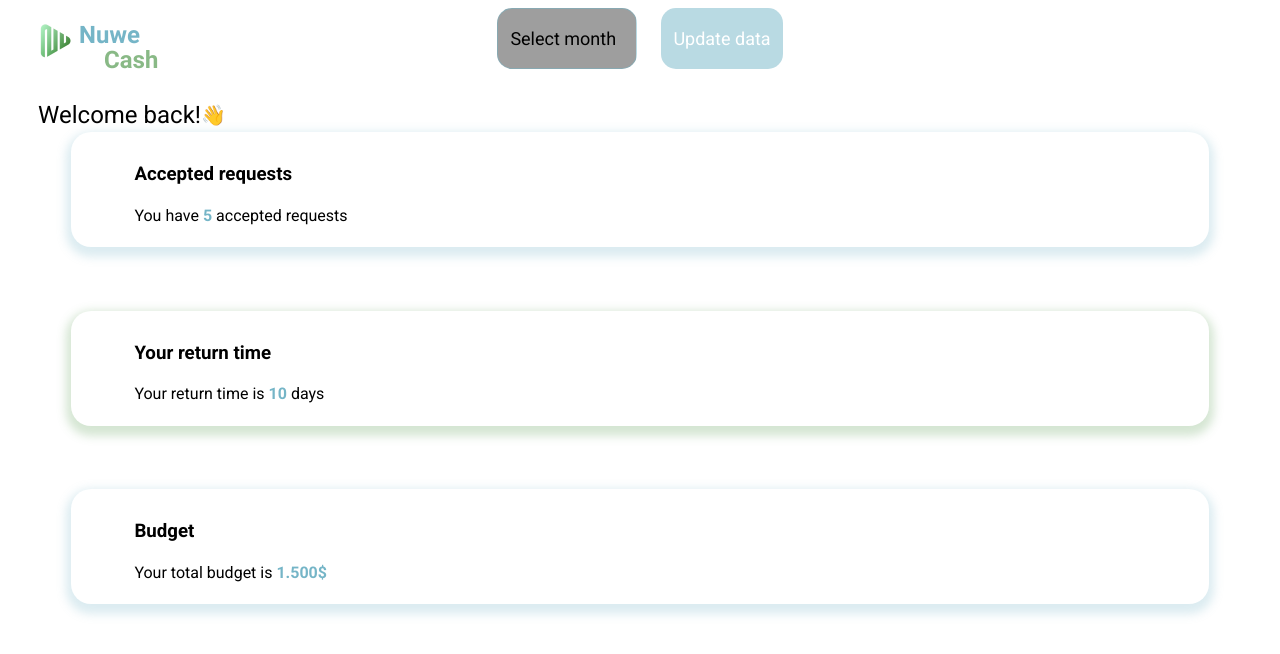
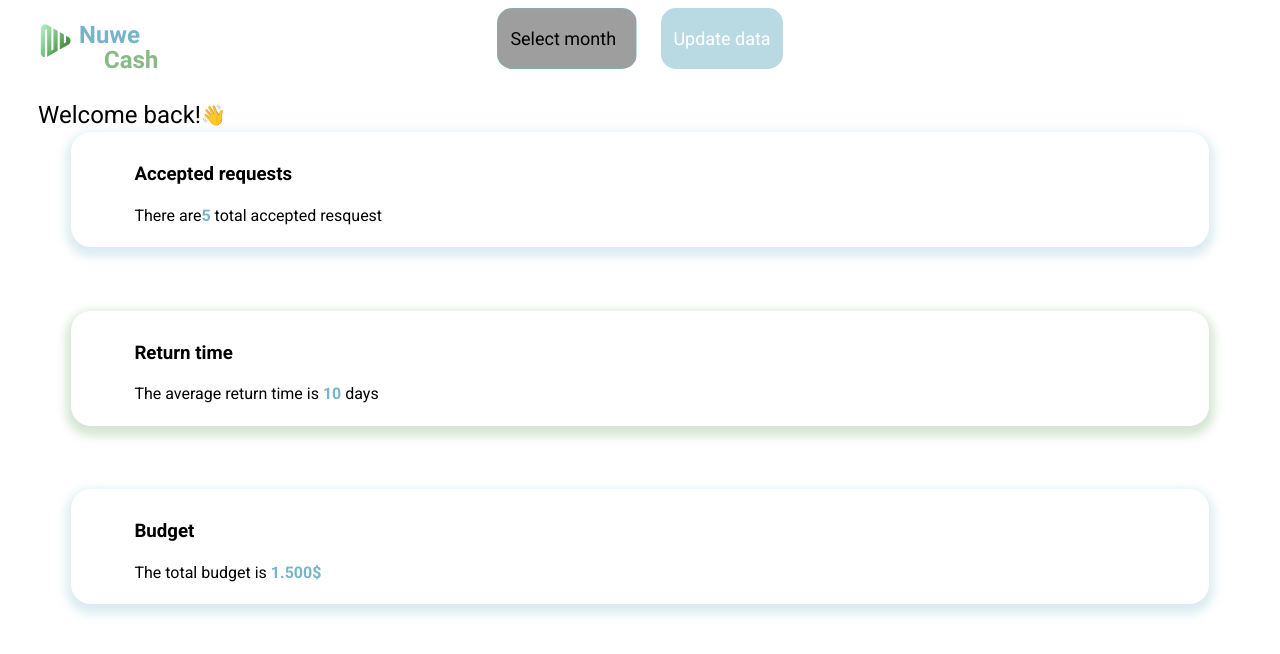
Before and after one commit to ferranjuanals/jump2digital-hackathon, a React (Create React App) app in the folder frontend/: page / in a window 1280 px wide. Shown: the top 654 px of the page. Built offline with nearby package versions, Linux system fonts and the light colour scheme; grey boxes are pictures that could not be loaded.

Commit message:
Fix month values text content

```diff
--- a/frontend/src/App.js
+++ b/frontend/src/App.js
@@ -8,7 +8,7 @@ function App() {
     <div className="App">
         <Header />
         <SelectUpdate />
-          <MonthValues />
+        <MonthValues />
     </div>
   );
 }
--- a/frontend/src/components/MonthValues/MonthValues.jsx
+++ b/frontend/src/components/MonthValues/MonthValues.jsx
@@ -6,15 +6,15 @@ function MonthValues() {
     <>
     <div className="monthvalues__card">
       <h3 className="monthvalues__title">Accepted requests</h3>
-      <p className="monthvalues__data">You have <span className="monthvalues__value">5</span> accepted requests</p>
+      <p className="monthvalues__data">There are<span className="monthvalues__value">5</span> total accepted resquest </p>
     </div>
     <div className="monthvalues__card monthvalues__card__green">
-      <h3 className="monthvalues__title">Your return time</h3>
-      <p className="monthvalues__data">Your return time is <span className="monthvalues__value">10</span> days</p>
+      <h3 className="monthvalues__title">Return time</h3>
+      <p className="monthvalues__data">The average return time is <span className="monthvalues__value">10</span> days</p>
     </div>
     <div className="monthvalues__card">
       <h3 className="monthvalues__title">Budget</h3>
-      <p className="monthvalues__data">Your total budget is <span className="monthvalues__value">1.500$</span></p>
+      <p className="monthvalues__data">The total budget is <span className="monthvalues__value">1.500$</span></p>
     </div>
     </>
    );
```
